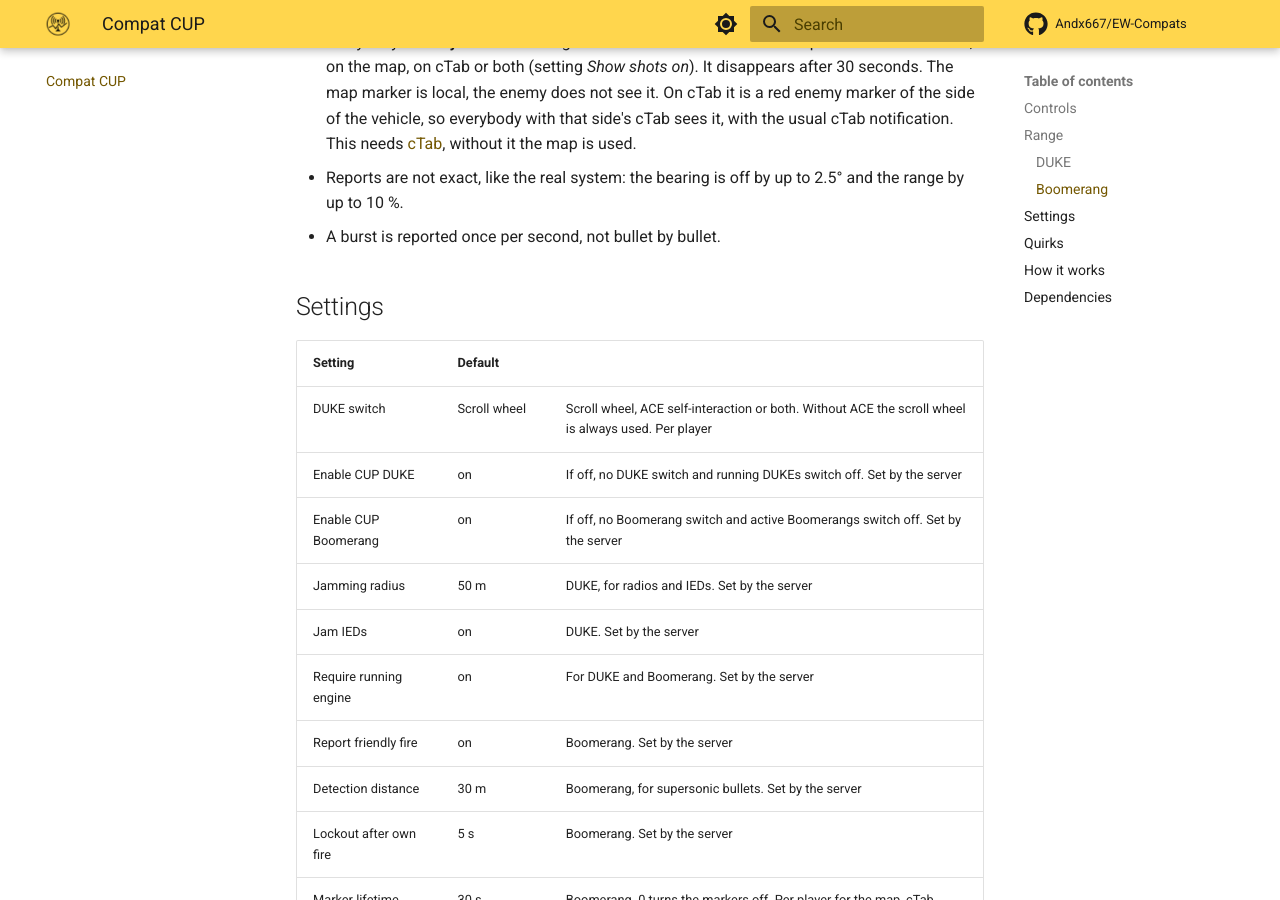
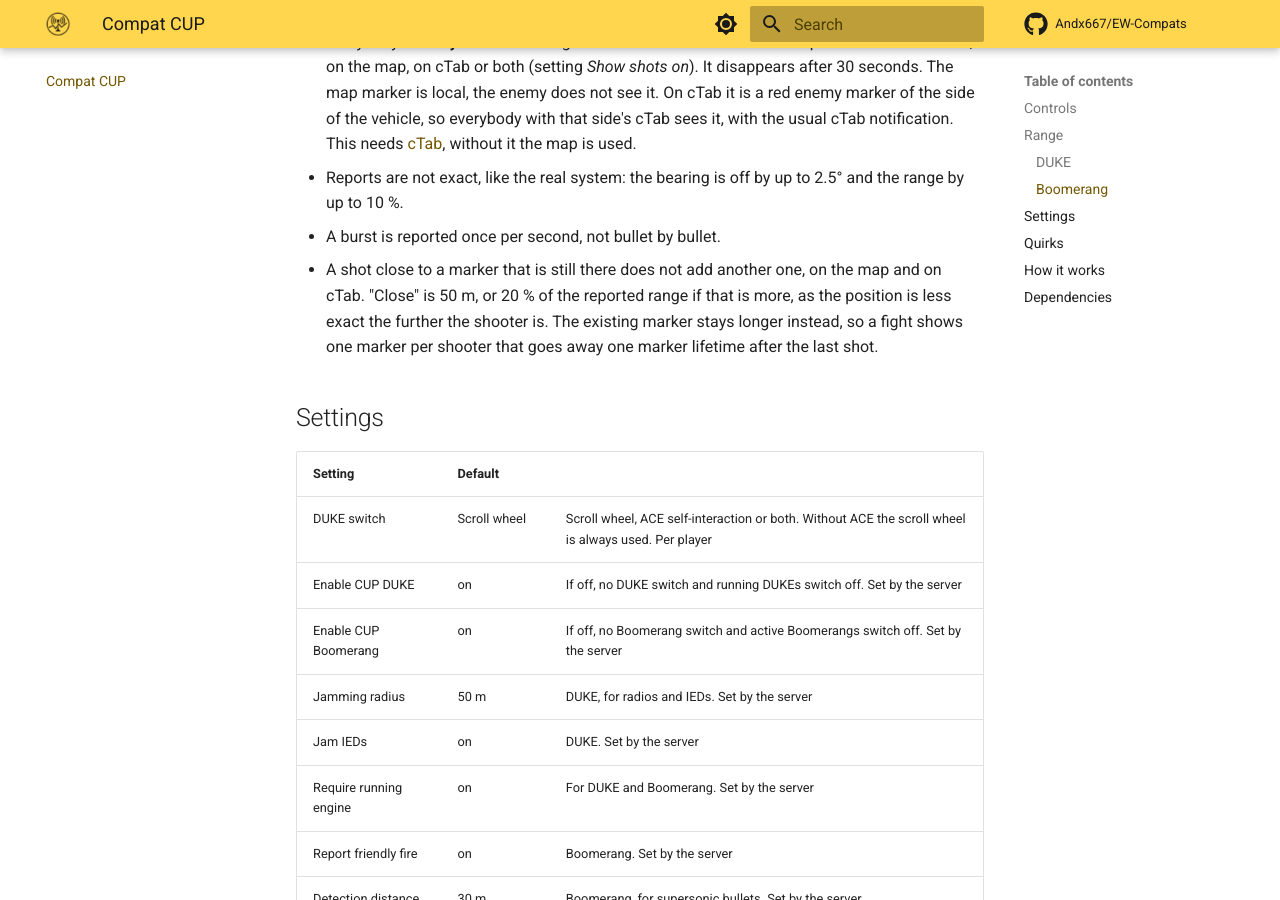
Before and after one commit to Andx667/EW-Compats, an MkDocs documentation site: the page built from docs/compat-cup.md, in a window 1280 px wide and 900 px high, scrolled down 2182 px. Built offline with MkDocs 1.6.1 and Material for MkDocs 9.7.7, drawn with Linux system fonts in a browser that asks for light colours; plug-ins that fetch from the network failed and are left out; comment, search, counter and statistics services are not loaded.

Commit message:
Merge a Boomerang shot into the marker of an earlier shot close to it
Co-Authored-By: Claude Sonnet 5.5 <noreply@anthropic.com>

```diff
--- a/docs/compat-cup.md
+++ b/docs/compat-cup.md
@@ -51,6 +51,7 @@ An active Boomerang reports a heard bullet:
 - Everybody **friendly to the vehicle** gets a red marker at the estimated position of the shooter, on the map, on cTab or both (setting *Show shots on*). It disappears after 30 seconds. The map marker is local, the enemy does not see it. On cTab it is a red enemy marker of the side of the vehicle, so everybody with that side's cTab sees it, with the usual cTab notification. This needs [cTab](https://steamcommunity.com/sharedfiles/filedetails/?id=3438246217), without it the map is used.
 - Reports are not exact, like the real system: the bearing is off by up to 2.5° and the range by up to 10 %.
 - A burst is reported once per second, not bullet by bullet.
+- A shot close to a marker that is still there does not add another one, on the map and on cTab. "Close" is 50 m, or 20 % of the reported range if that is more, as the position is less exact the further the shooter is. The existing marker stays longer instead, so a fight shows one marker per shooter that goes away one marker lifetime after the last shot.
 
 ## Settings
 
```
Also changed, not shown: CHANGELOG.md (+1 -0 lines), addons/compat_cup/README.md (+1 -0 lines), addons/compat_cup/ctab/README.md (+2 -1 lines), 10 other files.
